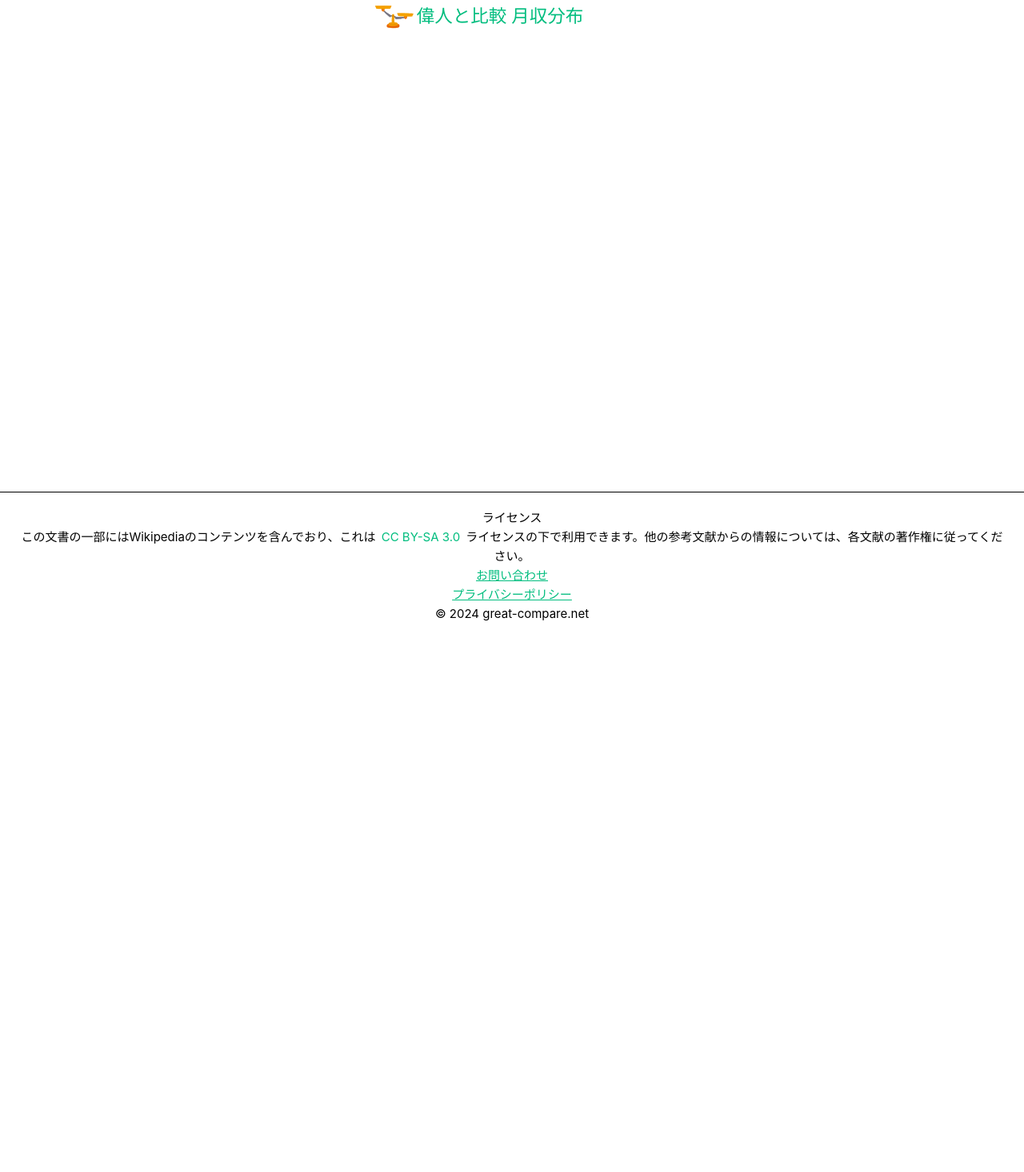
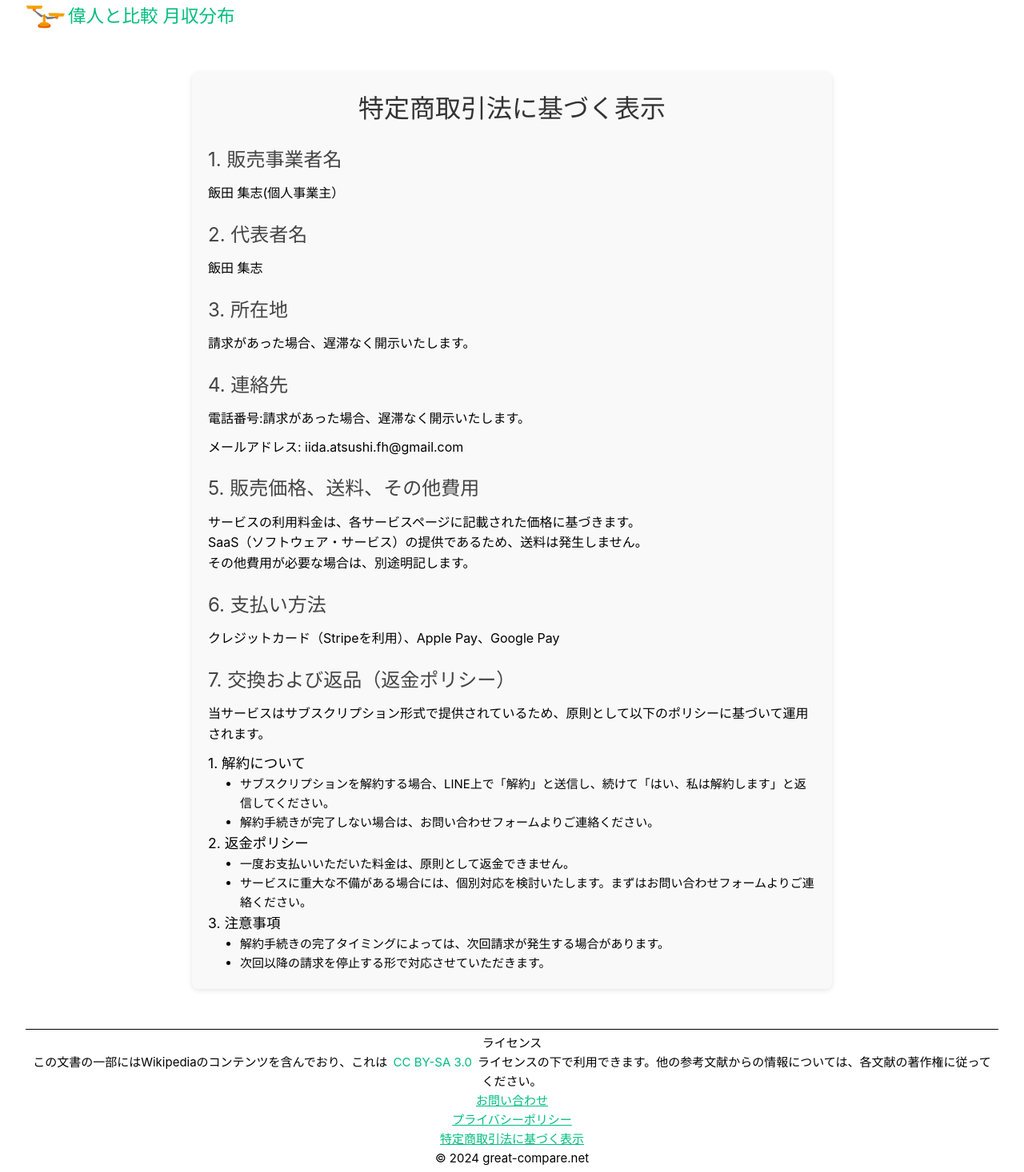
Before and after one commit to stamander/studyVue, a Vue app: page /business-information in a window 1280 px wide. Shown: the whole page at 80% size. Before the commit the page ends 800 px from the top, so only its background shows below. Built offline with nearby package versions, Linux system fonts and the light colour scheme.

Commit message:
add BusinessInformation

```diff
--- a/src/App.vue
+++ b/src/App.vue
@@ -47,22 +47,6 @@ nav a:first-of-type {
   border: 0;
 }
 
-footer {
-  border-top: black 1px solid;
-  --color-text-black: var(--vt-c-black);
-  text-align: center;
-  padding: 20px;
-  left: 0;
-  bottom: 0;
-  width: 100%;
-  background-color: white;
-  position: fixed;
-}
-
-footer p {
-  margin: 0;
-}
-
 @media (min-width: 1024px) {
   header {
     display: flex;
--- /dev/null
+++ b/src/components/BusinessInformation.vue
@@ -0,0 +1,98 @@
+<script setup lang="ts" name="TokushohouComponent"></script>
+
+<template>
+  <div class="tokushoho">
+    <h1>特定商取引法に基づく表示</h1>
+
+    <h2>1. 販売事業者名</h2>
+    <p>飯田 集志(個人事業主）</p>
+
+    <h2>2. 代表者名</h2>
+    <p>飯田 集志</p>
+    <h2>3. 所在地</h2>
+    <p>請求があった場合、遅滞なく開示いたします。</p>
+
+    <h2>4. 連絡先</h2>
+    <p>電話番号:請求があった場合、遅滞なく開示いたします。</p>
+    <p>メールアドレス: iida.atsushi.fh@gmail.com</p>
+
+    <h2>5. 販売価格、送料、その他費用</h2>
+    <p>
+      サービスの利用料金は、各サービスページに記載された価格に基づきます。<br />
+      SaaS（ソフトウェア・サービス）の提供であるため、送料は発生しません。<br />
+      その他費用が必要な場合は、別途明記します。
+    </p>
+
+    <h2>6. 支払い方法</h2>
+    <p>クレジットカード（Stripeを利用）、Apple Pay、Google Pay</p>
+
+    <h2>7. 交換および返品（返金ポリシー）</h2>
+    <p>
+      当サービスはサブスクリプション形式で提供されているため、原則として以下のポリシーに基づいて運用されます。
+    </p>
+
+    <h3>1. 解約について</h3>
+    <ul>
+      <li>
+        サブスクリプションを解約する場合、LINE上で「解約」と送信し、続けて「はい、私は解約します」と返信してください。
+      </li>
+      <li>
+        解約手続きが完了しない場合は、お問い合わせフォームよりご連絡ください。
+      </li>
+    </ul>
+
+    <h3>2. 返金ポリシー</h3>
+    <ul>
+      <li>一度お支払いいただいた料金は、原則として返金できません。</li>
+      <li>
+        サービスに重大な不備がある場合には、個別対応を検討いたします。まずはお問い合わせフォームよりご連絡ください。
+      </li>
+    </ul>
+
+    <h3>3. 注意事項</h3>
+    <ul>
+      <li>解約手続きの完了タイミングによっては、次回請求が発生する場合があります。</li>
+      <li>次回以降の請求を停止する形で対応させていただきます。</li>
+    </ul>
+  </div>
+</template>
+
+<style scoped>
+.tokushoho {
+  margin: 50px auto;
+  padding: 20px;
+  max-width: 800px;
+  background-color: #f9f9f9;
+  border-radius: 8px;
+  box-shadow: 0 2px 6px rgba(0, 0, 0, 0.1);
+}
+
+.tokushoho h1 {
+  font-size: 2rem;
+  margin-bottom: 20px;
+  color: #333;
+  text-align: center;
+}
+
+.tokushoho h2 {
+  font-size: 1.5rem;
+  margin-top: 20px;
+  color: #444;
+}
+
+.tokushoho p {
+  font-size: 1rem;
+  margin: 10px 0;
+  line-height: 1.6;
+}
+
+.tokushoho a {
+  color: #007bff;
+  text-decoration: underline;
+}
+
+.tokushoho a:hover {
+  text-decoration: none;
+  color: #0056b3;
+}
+</style>
--- a/src/components/OriginalFooter.vue
+++ b/src/components/OriginalFooter.vue
@@ -26,6 +26,11 @@
         >プライバシーポリシー</a
       >
     </p>
+    <p>
+      <a href="/business-information" target="_blank" style="text-decoration: underline"
+        >特定商取引法に基づく表示</a
+      >
+    </p>
     <p>© 2024 great-compare.net</p>
   </footer>
 </template>
@@ -40,7 +45,6 @@ footer {
   bottom: 0;
   width: 100%;
   background-color: white;
-  position: fixed;
 }
 
 footer p {
@@ -49,7 +53,7 @@ footer p {
 
 @media (max-width: 600px) {
   footer {
-    position: relative; /* 固定位置から相対位置へ変更 */
+    position: static; /* 固定位置から相対位置へ変更 */
     width: 100%;
     height: auto; /* フッターの高さを自動に設定 */
     padding: 5px;
--- a/src/router/index.ts
+++ b/src/router/index.ts
@@ -4,6 +4,7 @@ import PrivacyPolicyView from '../views/PrivacyPolicyView.vue'
 import CompareMoneyView from '../views/CompareMoneyView.vue'
 import SuccessSubscriptionView from '../views/SuccessSubscriptionView.vue'
 import CancelSubscriptionView from '../views/CancelSubscriptionView.vue'
+import BusinessInformationView from '../views/BusinessInformationView.vue'
 
 const router = createRouter({
   history: createWebHistory(import.meta.env.BASE_URL),
@@ -32,6 +33,11 @@ const router = createRouter({
       path: '/cancel-subscription',
       name: 'cancelSubscription',
       component: CancelSubscriptionView
+    },
+    {
+      path: '/business-information',
+      name: 'businessInformation',
+      component: BusinessInformationView
     }
   ]
 })
--- /dev/null
+++ b/src/views/BusinessInformationView.vue
@@ -0,0 +1,9 @@
+<script setup lang="ts">
+import BusinessInformation from '@/components/BusinessInformation.vue'
+</script>
+
+<template>
+  <main>
+    <BusinessInformation />
+  </main>
+</template>
```
